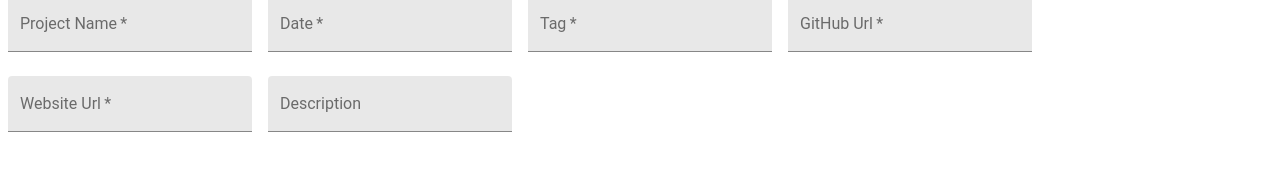
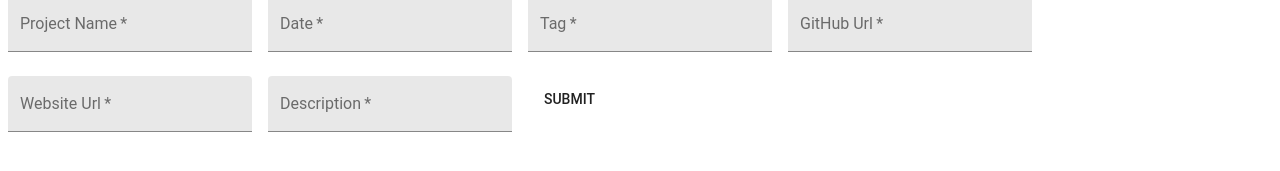
Before and after one commit to thomasangelop/React-Redux-Sagas-Portfolio-App, a React (Create React App) app: page /#/admin in a window 1280 px wide. Shown: the part 137-308 px from the top of the page. Built offline with nearby package versions, Linux system fonts and the light colour scheme.

Commit message:
submit button now showing name on the button

```diff
--- a/src/components/Material-UI/AdminPageForm.js
+++ b/src/components/Material-UI/AdminPageForm.js
@@ -109,6 +109,7 @@ class FilledTextFields extends React.Component {
           onChange={this.handleChange}
         />
         <TextField
+          required
           id="filled-multiline-required"
           label="Description"
           name="description"
@@ -126,7 +127,11 @@ class FilledTextFields extends React.Component {
             onClick={this.handleClick}
             name="submit"
             label="Submit"
-        />
+            margin="normal"
+            variant="filled"
+        >
+            Submit
+        </Button>
       </form>
     );
   }
```
